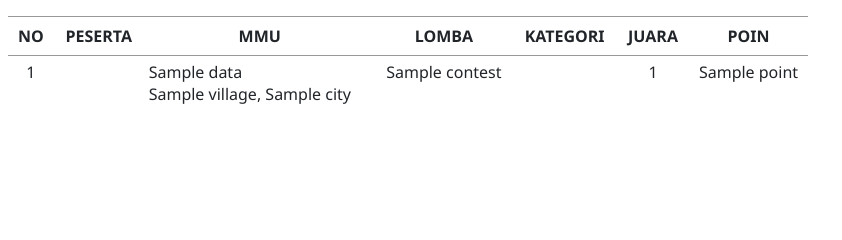
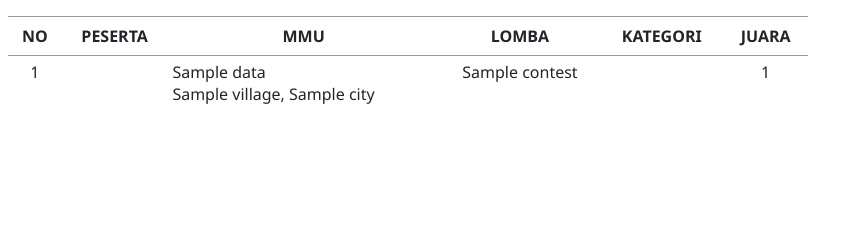
Before and after one commit to erfaruqdev/muammarkebunbaru, a PHP site: the page made by application/views/print/champion.php in a window 1280 px wide. Shown: the part 129-369 px from the top of the page, without its empty margins (0-842 px from the left). Run offline with PHP 8.4, Linux system fonts and the light colour scheme; the template is opened without the code that fills it: most values are stand-ins (such as "Sample title", 1, 10 or a date in 2020); data that the repository does not hold is empty.

Commit message:
fix(championship): remove point in champion list

```diff
--- a/application/views/print/champion.php
+++ b/application/views/print/champion.php
@@ -235,7 +235,6 @@
                                 <th>LOMBA</th>
                                 <th>KATEGORI</th>
                                 <th>JUARA</th>
-                                <th>POIN</th>
                             </tr>
                         </thead>
                         <tbody>
@@ -270,7 +269,6 @@
                                     <td class="text-center"><?= $d->contest ?></td>
                                     <td class="text-center"><?= $categoryText[$d->category] ?></td>
                                     <td class="text-center"><?= $d->rank ?></td>
-                                    <td class="text-center"><?= $d->point ?></td>
                                 </tr>
                             <?php
                             }
```
